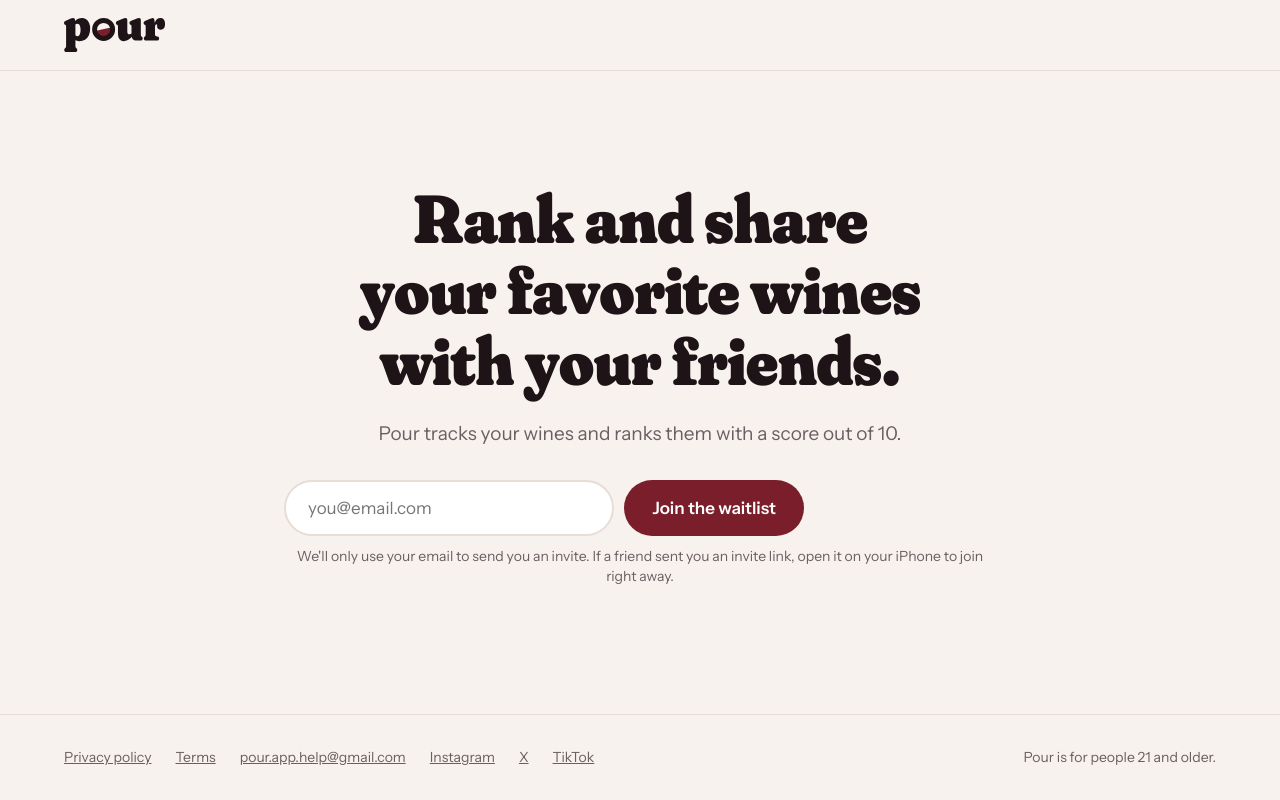
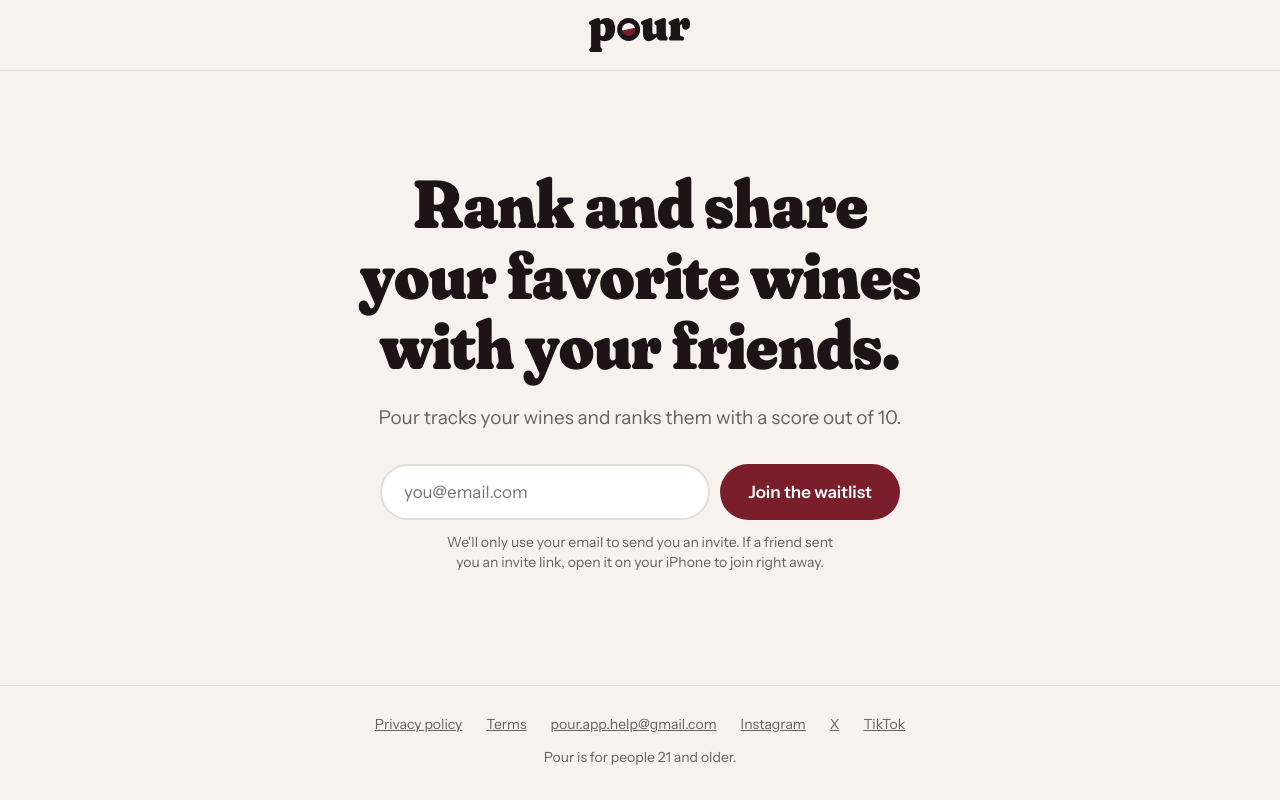
Before and after one commit to mrkendlix/pour-site, a plain HTML site: page index.html in a window 1280 px wide. Drawn offline with Linux system fonts and the light colour scheme.

Commit message:
Home page: center the logo and footer at every width
Copied from site/index.html in mrkendlix/pour.

Co-Authored-By: Claude Opus 5.5 <noreply@anthropic.com>
Claude-Session: https://claude.ai/code/session_01QWsEYCb8JfyFNDbfjn8ggE

```diff
--- a/index.html
+++ b/index.html
@@ -7,25 +7,27 @@
 /* Home page only (Nick, 2026-11-15): one centered waitlist prompt. */
 body.home { min-height: 100vh; display: flex; flex-direction: column; }
 .top { border-bottom: 1px solid var(--cork); }
-.top-inner { max-width: 1200px; margin: 0 auto; padding: 18px 24px; }
+.top-inner { max-width: 1200px; margin: 0 auto; padding: 18px 24px; display: flex; justify-content: center; }
+.top a { display: block; line-height: 0; }
 .top .wordmark { width: auto; height: 34px; }
-.home main { flex: 1; max-width: 760px; width: 100%; display: flex; flex-direction: column; justify-content: center; align-items: center; text-align: center; padding: clamp(72px, 12vh, 140px) 24px clamp(88px, 14vh, 160px); }
+.home main { flex: 1; max-width: 760px; width: 100%; margin: 0 auto; display: flex; flex-direction: column; justify-content: center; align-items: center; text-align: center; padding: clamp(72px, 12vh, 140px) 24px clamp(88px, 14vh, 160px); }
 .home h1 { font-size: clamp(40px, 5.4vw, 68px); line-height: 1.04; margin: 0 0 24px; text-wrap: balance; }
 .sub { margin: 0 0 32px; font-size: 19px; line-height: 28px; color: var(--stone); text-wrap: balance; }
+#join { width: 100%; display: flex; flex-direction: column; align-items: center; }
 #waitlist-form, #joined { width: 100%; max-width: 520px; }
 .join-row { display: flex; flex-wrap: wrap; gap: 10px; }
 .join-row .field { flex: 1 1 240px; min-width: 0; width: auto; height: 56px; border-radius: 28px; padding: 0 22px; background: var(--surface); }
 .join-row .button { flex: 0 0 auto; }
 @media (max-width: 520px) { .join-row .button { flex: 1 1 100%; } }
 .home .error { text-align: left; margin: 10px 0 0 22px; }
-.note { margin: 10px 0 0; font-size: 14px; line-height: 20px; color: var(--stone); }
+.note { margin: 12px auto 0; max-width: 520px; font-size: 14px; line-height: 20px; color: var(--stone); text-wrap: balance; }
 #joined { border-radius: 28px; background: #F3D9DC; color: var(--merlot); padding: 18px 24px; }
 #joined p { color: var(--merlot); margin: 0; }
 #joined .done-title { font-size: 26px; margin: 0 0 4px; }
 .sr-only { position: absolute; width: 1px; height: 1px; overflow: hidden; clip: rect(0 0 0 0); white-space: nowrap; }
 .home footer { margin: 0; border-top: 1px solid var(--cork); }
-.foot-inner { max-width: 1200px; margin: 0 auto; padding: 32px 24px; display: flex; flex-wrap: wrap; justify-content: space-between; align-items: center; gap: 16px; font-size: 14px; color: var(--stone); }
-.foot-links { display: flex; flex-wrap: wrap; align-items: center; gap: 8px 24px; }
+.foot-inner { max-width: 1200px; margin: 0 auto; padding: 28px 24px 32px; display: flex; flex-direction: column; align-items: center; gap: 12px; text-align: center; font-size: 14px; color: var(--stone); }
+.foot-links { display: flex; flex-wrap: wrap; justify-content: center; align-items: center; gap: 8px 24px; }
 .foot-links a, .home .social a { color: var(--stone); font-weight: 400; margin: 0; }
 .home .social { display: contents; }
 </style></head>
```
